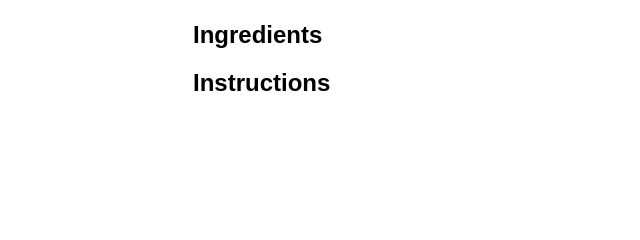
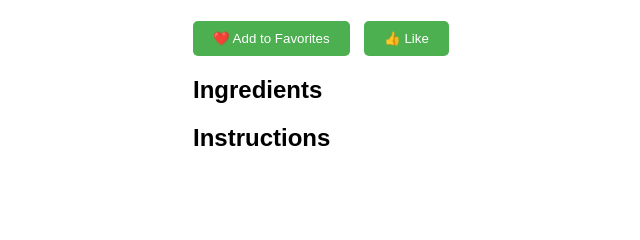
Before and after one commit to pasarde/recipe_suggest_update, a Flask app: page /recipe/1 in a window 1280 px wide. Shown: the part 184-424 px from the top of the page, without its empty margins (47-687 px from the left). Run offline with Flask 3, Linux system fonts and the light colour scheme; data that the repository does not hold is empty.

Commit message:
Menambahkan favorite.html dan databse.py

```diff
--- a/app.py
+++ b/app.py
@@ -1,13 +1,21 @@
 import os
 import requests
-from flask import Flask, request, jsonify, render_template
+import sqlite3
+from flask import Flask, request, jsonify, render_template, redirect, url_for
 from dotenv import load_dotenv
+from database import init_db
 
 # Load your Spoonacular API key from the .env file
 load_dotenv()
 API_KEY = os.getenv("SPOONACULAR_KEY")
 
 app = Flask(__name__)
+init_db()
+
+def get_db():
+    conn = sqlite3.connect('recipes.db')
+    conn.row_factory = sqlite3.Row
+    return conn
 
 def suggest_recipes_by_ingredients(ingredients, number=5):
     """
@@ -25,7 +33,18 @@ def suggest_recipes_by_ingredients(ingredients, number=5):
         print("Error fetching recipes:", response.status_code, response.text)
         return []
     data = response.json()
-    return data.get("results", [])
+    recipes = data.get("results", [])
+
+    # Get liked recipes and put them first
+    db = get_db()
+    liked = db.execute("SELECT recipe_id FROM likes").fetchall()
+    liked_ids = [r['recipe_id'] for r in liked]
+
+    # Reorder recipes to put liked ones first
+    recipes.sort(key=lambda x: x['id'] in liked_ids, reverse=True)
+
+    db.close()
+    return recipes
 
 def get_recipe_by_id(recipe_id):
     """
@@ -62,6 +81,39 @@ def recipe(recipe_id):
         return "Recipe not found", 404
     return render_template("recipe.html", recipe=recipe_data)
 
+@app.route("/favorite/<int:recipe_id>", methods=["POST"])
+def add_favorite(recipe_id):
+    recipe_data = get_recipe_by_id(recipe_id)
+    if recipe_data:
+        db = get_db()
+        db.execute(
+            "INSERT OR REPLACE INTO favorites (recipe_id, title, image, ready_in_minutes, servings) VALUES (?, ?, ?, ?, ?)",
+            (recipe_id, recipe_data['title'], recipe_data['image'], recipe_data['readyInMinutes'], recipe_data['servings'])
+        )
+        db.commit()
+        db.close()
+    return redirect(url_for('recipe', recipe_id=recipe_id))
+
+@app.route("/like/<int:recipe_id>", methods=["POST"])
+def like_recipe(recipe_id):
+    recipe_data = get_recipe_by_id(recipe_id)
+    if recipe_data:
+        db = get_db()
+        db.execute(
+            "INSERT OR REPLACE INTO likes (recipe_id, title) VALUES (?, ?)",
+            (recipe_id, recipe_data['title'])
+        )
+        db.commit()
+        db.close()
+    return redirect(url_for('recipe', recipe_id=recipe_id))
+
+@app.route("/favorites")
+def favorites():
+    db = get_db()
+    favorites = db.execute("SELECT * FROM favorites").fetchall()
+    db.close()
+    return render_template("favorite.html", recipes=favorites)
+
 @app.route("/")
 def index():
     """
--- a/templates/recipe.html
+++ b/templates/recipe.html
@@ -30,6 +30,21 @@
             text-decoration: none;
             border-radius: 5px;
         }
+        .action-buttons {
+            margin: 20px 0;
+        }
+        .action-button {
+            background-color: #4CAF50;
+            color: white;
+            border: none;
+            padding: 10px 20px;
+            border-radius: 5px;
+            cursor: pointer;
+            margin-right: 10px;
+        }
+        .action-button:hover {
+            background-color: #45a049;
+        }
     </style>
 </head>
 <body>
@@ -40,6 +55,19 @@
     <div class="recipe-info">
         <p><strong>Ready in:</strong> {{ recipe.readyInMinutes }} minutes</p>
         <p><strong>Servings:</strong> {{ recipe.servings }}</p>
+    </div>
+
+    <div class="action-buttons">
+        <form action="/favorite/{{ recipe.id }}" method="post" style="display: inline;">
+            <button type="submit" class="action-button">
+                <span>❤️ Add to Favorites</span>
+            </button>
+        </form>
+        <form action="/like/{{ recipe.id }}" method="post" style="display: inline;">
+            <button type="submit" class="action-button">
+                <span>👍 Like</span>
+            </button>
+        </form>
     </div>
 
     <h2>Ingredients</h2>
```
Also changed, not shown: database.py (added, +23 -0 lines), templates/favorite.html (added, +53 -0 lines), templates/index.html (+15 -0 lines), recipes.db (added).
